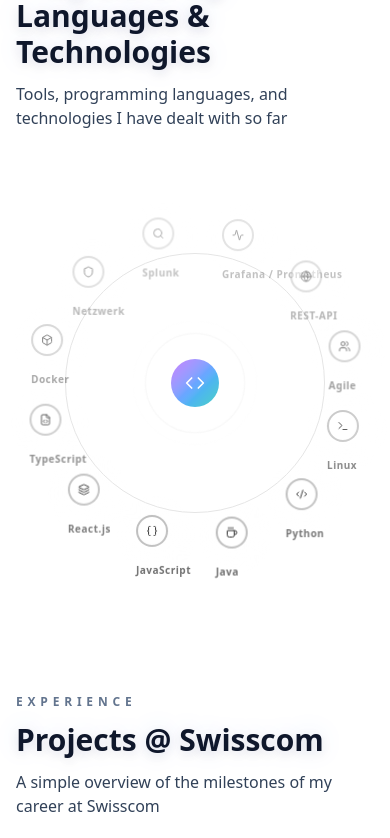
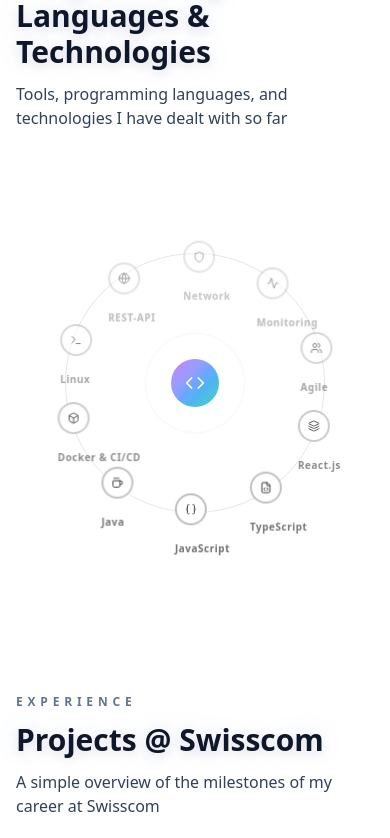
Before and after one commit to Samusn/portfolio_samuel_soun, a Next.js app: page / in a window 390 px wide. Shown: the part 2146-2984 px from the top of the page. Built offline with nearby package versions, Linux system fonts and the light colour scheme.

Commit message:
fix: mobile view

```diff
--- a/src/components/sections/about/skills-section.tsx
+++ b/src/components/sections/about/skills-section.tsx
@@ -2,14 +2,12 @@
 
 import {
   Terminal,
-  Code2,
   Coffee,
   Braces,
   Layers,
   FileCode,
   Box,
   Shield,
-  Search,
   Activity,
   Globe,
   Users,
@@ -19,147 +17,123 @@
 const skillsData = [
   {
     id: 1,
-    title: "Linux",
-    date: "seit 2023",
+    title: "React.js",
+    date: "seit 2024",
     content:
-      "System administration, shell scripting, and automation for virtualized network devices and cloud infrastructure.",
-    category: "Infrastructure",
-    icon: Terminal,
-    relatedIds: [7, 8],
-    status: "completed" as const,
+      "Building component-based UIs and interactive web apps. Includes UI design review, state management, and implementation of user-facing features.",
+    category: "Frontend",
+    icon: Layers,
+    relatedIds: [2, 3],
+    status: "in-progress" as const,
     energy: 90,
   },
   {
     id: 2,
-    title: "Python",
+    title: "TypeScript",
+    date: "seit 2024",
+    content:
+      "Type-safe application development and API design. Used across frontend and backend to keep large codebases maintainable.",
+    category: "Language",
+    icon: FileCode,
+    relatedIds: [1, 3],
+    status: "in-progress" as const,
+    energy: 85,
+  },
+  {
+    id: 3,
+    title: "JavaScript",
     date: "seit 2023",
     content:
-      "Scripting, automation, and tooling for monitoring, log analysis, and infrastructure management.",
+      "Core language for frontend and backend development. Modern ES patterns, async handling, and performance-optimized applications.",
     category: "Language",
-    icon: Code2,
-    relatedIds: [9, 10],
+    icon: Braces,
+    relatedIds: [1, 2],
+    status: "completed" as const,
+    energy: 85,
+  },
+  {
+    id: 4,
+    title: "Java",
+    date: "seit 2023",
+    content:
+      "Enterprise backend development and REST service implementation. Used at Swisscom for KeyCom and orchestration tooling.",
+    category: "Language",
+    icon: Coffee,
+    relatedIds: [7, 3],
+    status: "completed" as const,
+    energy: 75,
+  },
+  {
+    id: 5,
+    title: "Docker & CI/CD",
+    date: "seit 2023",
+    content:
+      "Containerization, deployment pipelines (Jenkins, Helm, Kubernetes), and release automation for scalable app delivery.",
+    category: "DevOps",
+    icon: Box,
+    relatedIds: [6, 4],
     status: "completed" as const,
     energy: 80,
   },
   {
-    id: 3,
-    title: "Java",
+    id: 6,
+    title: "Linux",
     date: "seit 2023",
     content:
-      "Enterprise backend development, integrations, and robust service architectures with focus on reliability.",
-    category: "Language",
-    icon: Coffee,
-    relatedIds: [11],
-    status: "completed" as const,
-    energy: 72,
-  },
-  {
-    id: 4,
-    title: "JavaScript",
-    date: "seit 2023",
-    content:
-      "Modern JS patterns, utilities, and performance-optimized frontend applications.",
-    category: "Language",
-    icon: Braces,
-    relatedIds: [5, 6],
+      "Workstation setup, shell scripting, and system administration. Daily driver for development and network device operations.",
+    category: "Infrastructure",
+    icon: Terminal,
+    relatedIds: [5, 8],
     status: "completed" as const,
     energy: 85,
   },
   {
-    id: 5,
-    title: "React.js",
-    date: "seit 2024",
+    id: 7,
+    title: "REST-API",
+    date: "seit 2023",
     content:
-      "Component-based UIs, state management, and interactive web applications with React ecosystem tools.",
-    category: "Frontend",
-    icon: Layers,
-    relatedIds: [4, 6],
-    status: "in-progress" as const,
-    energy: 88,
-  },
-  {
-    id: 6,
-    title: "TypeScript",
-    date: "seit 2024",
-    content:
-      "Type-safe codebases, API layers, and design systems that keep large projects maintainable and scalable.",
-    category: "Language",
-    icon: FileCode,
-    relatedIds: [4, 5],
-    status: "in-progress" as const,
+      "Design and integration of REST interfaces. Experience with modern API standards, documentation, and microservice communication.",
+    category: "Backend",
+    icon: Globe,
+    relatedIds: [4, 2],
+    status: "completed" as const,
     energy: 82,
   },
   {
-    id: 7,
-    title: "Docker",
-    date: "seit 2023",
+    id: 8,
+    title: "Network",
+    date: "seit 2025",
     content:
-      "Containerization, container orchestration, and Docker-based deployment pipelines for scalable and portable applications.",
-    category: "DevOps",
-    icon: Box,
-    relatedIds: [1, 11],
+      "Enterprise network operations at Swisscom. VPN, routing protocols, security policies, and cloud-based network devices.",
+    category: "Infrastructure",
+    icon: Shield,
+    relatedIds: [6, 9],
     status: "completed" as const,
-    energy: 78,
+    energy: 70,
   },
   {
-    id: 8,
-    title: "Netzwerk",
-    date: "seit 2025",
+    id: 9,
+    title: "Monitoring",
+    date: "seit 2024",
     content:
-      "Network security, VPN technologies, routing protocols, and Cisco-based enterprise network operations.",
-    category: "Infrastructure",
-    icon: Shield,
-    relatedIds: [1, 9],
+      "Grafana, Prometheus, and Splunk for dashboards, metrics, log analysis, and alerting in production environments.",
+    category: "Observability",
+    icon: Activity,
+    relatedIds: [8, 5],
     status: "completed" as const,
     energy: 75,
   },
   {
-    id: 9,
-    title: "Splunk",
-    date: "seit 2024",
-    content:
-      "Central log collection, analysis, dashboard creation, and alerting for security and performance monitoring.",
-    category: "Monitoring",
-    icon: Search,
-    relatedIds: [10, 8],
-    status: "completed" as const,
-    energy: 70,
-  },
-  {
     id: 10,
-    title: "Grafana / Prometheus",
-    date: "seit 2024",
-    content:
-      "Grafana and Prometheus dashboards, metrics, thresholds, and alerts for infrastructure observability.",
-    category: "Monitoring",
-    icon: Activity,
-    relatedIds: [9, 2],
-    status: "completed" as const,
-    energy: 73,
-  },
-  {
-    id: 11,
-    title: "REST-API",
-    date: "seit 2023",
-    content:
-      "API design, integration, and development for service communication and modern microservice architectures.",
-    category: "Backend",
-    icon: Globe,
-    relatedIds: [3, 7],
-    status: "completed" as const,
-    energy: 85,
-  },
-  {
-    id: 12,
     title: "Agile",
     date: "seit 2023",
     content:
-      "Scrum, Kanban, and iterative development practices for collaborative, fast-paced project delivery.",
+      "Scrum and Kanban in multi-team environments. Planning, sprint reviews, and iterative delivery across Swisscom teams.",
     category: "Methodology",
     icon: Users,
-    relatedIds: [5, 6],
+    relatedIds: [1, 5],
     status: "completed" as const,
-    energy: 80,
+    energy: 78,
   },
 ];
 
--- a/src/components/ui/radial-orbital-timeline.tsx
+++ b/src/components/ui/radial-orbital-timeline.tsx
@@ -76,6 +76,8 @@
 
   const [isMobile, setIsMobile] = useState<boolean>(false);
 
+  const [mounted, setMounted] = useState<boolean>(false);
+
   const containerRef = useRef<HTMLDivElement>(null);
 
   const orbitRef = useRef<HTMLDivElement>(null);
@@ -83,6 +85,8 @@
   const nodeRefs = useRef<Record<number, HTMLDivElement | null>>({});
 
   useEffect(() => {
+
+    setMounted(true);
 
     const check = () => setIsMobile(window.innerWidth < 640);
 
@@ -375,7 +379,7 @@
 
 
 
-          {timelineData.map((item, index) => {
+          {mounted && timelineData.map((item, index) => {
 
             const position = calculateNodePosition(index, timelineData.length);
 
@@ -521,9 +525,9 @@
 
 
 
-                {isExpanded && (
+                {isExpanded && !isMobile && (
 
-                  <Card className={`absolute top-12 left-1/2 -translate-x-1/2 ${isMobile ? "w-48" : "w-80"} bg-card/95 backdrop-blur-lg border-border shadow-xl overflow-visible`}>
+                  <Card className="absolute top-12 left-1/2 -translate-x-1/2 w-80 bg-card/95 backdrop-blur-lg border-border shadow-xl overflow-visible">
 
                     <div className="absolute -top-3 left-1/2 -translate-x-1/2 w-px h-3 bg-border"></div>
 
@@ -531,41 +535,17 @@
 
                       <div className="flex justify-between items-center">
 
-                        <Badge
+                        <Badge className={`px-2 text-xs ${getStatusStyles(item.status)}`}>
 
-                          className={`px-2 text-xs ${getStatusStyles(
-
-                            item.status
-
-                          )}`}
-
-                        >
-
-                          {item.status === "completed"
-
-                            ? "COMPLETE"
-
-                            : item.status === "in-progress"
-
-                            ? "IN PROGRESS"
-
-                            : "PENDING"}
+                          {item.status === "completed" ? "COMPLETE" : item.status === "in-progress" ? "IN PROGRESS" : "PENDING"}
 
                         </Badge>
 
-                        <span className="text-xs font-mono text-muted-foreground">
-
-                          {item.date}
-
-                        </span>
+                        <span className="text-xs font-mono text-muted-foreground">{item.date}</span>
 
                       </div>
 
-                      <CardTitle className="text-sm mt-2">
-
-                        {item.title}
-
-                      </CardTitle>
+                      <CardTitle className="text-sm mt-2">{item.title}</CardTitle>
 
                     </CardHeader>
 
@@ -573,19 +553,11 @@
 
                       <p>{item.content}</p>
 
-
-
                       <div className="mt-4 pt-3 border-t border-border">
 
                         <div className="flex justify-between items-center text-xs mb-1">
 
-                          <span className="flex items-center">
-
-                            <Zap size={10} className="mr-1" />
-
-                            Skill Level
-
-                          </span>
+                          <span className="flex items-center"><Zap size={10} className="mr-1" />Skill Level</span>
 
                           <span className="font-mono">{item.energy}%</span>
 
@@ -593,19 +565,11 @@
 
                         <div className="w-full h-1 bg-muted rounded-full overflow-hidden">
 
-                          <div
-
-                            className="h-full bg-gradient-to-r from-blue-500 to-purple-500"
-
-                            style={{ width: `${item.energy}%` }}
-
-                          ></div>
+                          <div className="h-full bg-gradient-to-r from-blue-500 to-purple-500" style={{ width: `${item.energy}%` }}></div>
 
                         </div>
 
                       </div>
-
-
 
                       {item.relatedIds.length > 0 && (
 
@@ -615,11 +579,7 @@
 
                             <Link size={10} className="text-muted-foreground mr-1" />
 
-                            <h4 className="text-xs uppercase tracking-wider font-medium text-muted-foreground">
-
-                              Connected Skills
-
-                            </h4>
+                            <h4 className="text-xs uppercase tracking-wider font-medium text-muted-foreground">Connected Skills</h4>
 
                           </div>
 
@@ -627,43 +587,19 @@
 
                             {item.relatedIds.map((relatedId) => {
 
-                              const relatedItem = timelineData.find(
-
-                                (i) => i.id === relatedId
-
-                              );
+                              const relatedItem = timelineData.find((i) => i.id === relatedId);
 
                               return (
 
-                                <Button
-
-                                  key={relatedId}
-
-                                  variant="outline"
-
-                                  size="sm"
+                                <Button key={relatedId} variant="outline" size="sm"
 
                                   className="flex items-center h-6 px-2 py-0 text-xs rounded-none border-border bg-transparent hover:bg-muted text-foreground/80 hover:text-foreground transition-all"
 
-                                  onClick={(e) => {
-
-                                    e.stopPropagation();
-
-                                    toggleItem(relatedId);
-
-                                  }}
-
-                                >
+                                  onClick={(e) => { e.stopPropagation(); toggleItem(relatedId); }}>
 
                                   {relatedItem?.title}
 
-                                  <ArrowRight
-
-                                    size={8}
-
-                                    className="ml-1 text-muted-foreground"
-
-                                  />
+                                  <ArrowRight size={8} className="ml-1 text-muted-foreground" />
 
                                 </Button>
 
@@ -693,6 +629,132 @@
 
       </div>
 
+      {isMobile && activeNodeId !== null && (() => {
+
+        const item = timelineData.find((i) => i.id === activeNodeId);
+
+        if (!item) return null;
+
+        return (
+
+          <div
+
+            className="fixed bottom-0 left-0 right-0 z-[500] px-4 pb-6 pt-2"
+
+            onClick={(e) => e.stopPropagation()}
+
+          >
+
+            <Card className="w-full bg-card/98 backdrop-blur-xl border-border shadow-2xl">
+
+              <CardHeader className="pb-2">
+
+                <div className="flex justify-between items-center">
+
+                  <Badge className={`px-2 text-xs ${getStatusStyles(item.status)}`}>
+
+                    {item.status === "completed" ? "COMPLETE" : item.status === "in-progress" ? "IN PROGRESS" : "PENDING"}
+
+                  </Badge>
+
+                  <div className="flex items-center gap-2">
+
+                    <span className="text-xs font-mono text-muted-foreground">{item.date}</span>
+
+                    <button
+
+                      className="text-muted-foreground hover:text-foreground text-lg leading-none"
+
+                      onClick={() => { setExpandedItems({}); setActiveNodeId(null); setAutoRotate(true); setPulseEffect({}); }}
+
+                    >
+
+                      ×
+
+                    </button>
+
+                  </div>
+
+                </div>
+
+                <CardTitle className="text-base mt-2">{item.title}</CardTitle>
+
+              </CardHeader>
+
+              <CardContent className="text-sm text-muted-foreground">
+
+                <p>{item.content}</p>
+
+                <div className="mt-4 pt-3 border-t border-border">
+
+                  <div className="flex justify-between items-center text-xs mb-1">
+
+                    <span className="flex items-center"><Zap size={10} className="mr-1" />Skill Level</span>
+
+                    <span className="font-mono">{item.energy}%</span>
+
+                  </div>
+
+                  <div className="w-full h-1.5 bg-muted rounded-full overflow-hidden">
+
+                    <div className="h-full bg-gradient-to-r from-blue-500 to-purple-500" style={{ width: `${item.energy}%` }}></div>
+
+                  </div>
+
+                </div>
+
+                {item.relatedIds.length > 0 && (
+
+                  <div className="mt-4 pt-3 border-t border-border">
+
+                    <div className="flex items-center mb-2">
+
+                      <Link size={10} className="text-muted-foreground mr-1" />
+
+                      <h4 className="text-xs uppercase tracking-wider font-medium text-muted-foreground">Connected Skills</h4>
+
+                    </div>
+
+                    <div className="flex flex-wrap gap-1">
+
+                      {item.relatedIds.map((relatedId) => {
+
+                        const relatedItem = timelineData.find((i) => i.id === relatedId);
+
+                        return (
+
+                          <Button key={relatedId} variant="outline" size="sm"
+
+                            className="flex items-center h-7 px-2 py-0 text-xs border-border bg-transparent hover:bg-muted text-foreground/80 hover:text-foreground transition-all"
+
+                            onClick={(e) => { e.stopPropagation(); toggleItem(relatedId); }}>
+
+                            {relatedItem?.title}
+
+                            <ArrowRight size={8} className="ml-1 text-muted-foreground" />
+
+                          </Button>
+
+                        );
+
+                      })}
+
+                    </div>
+
+                  </div>
+
+                )}
+
+              </CardContent>
+
+            </Card>
+
+          </div>
+
+        );
+
+      })()}
+
     </div>
 
   );
```
